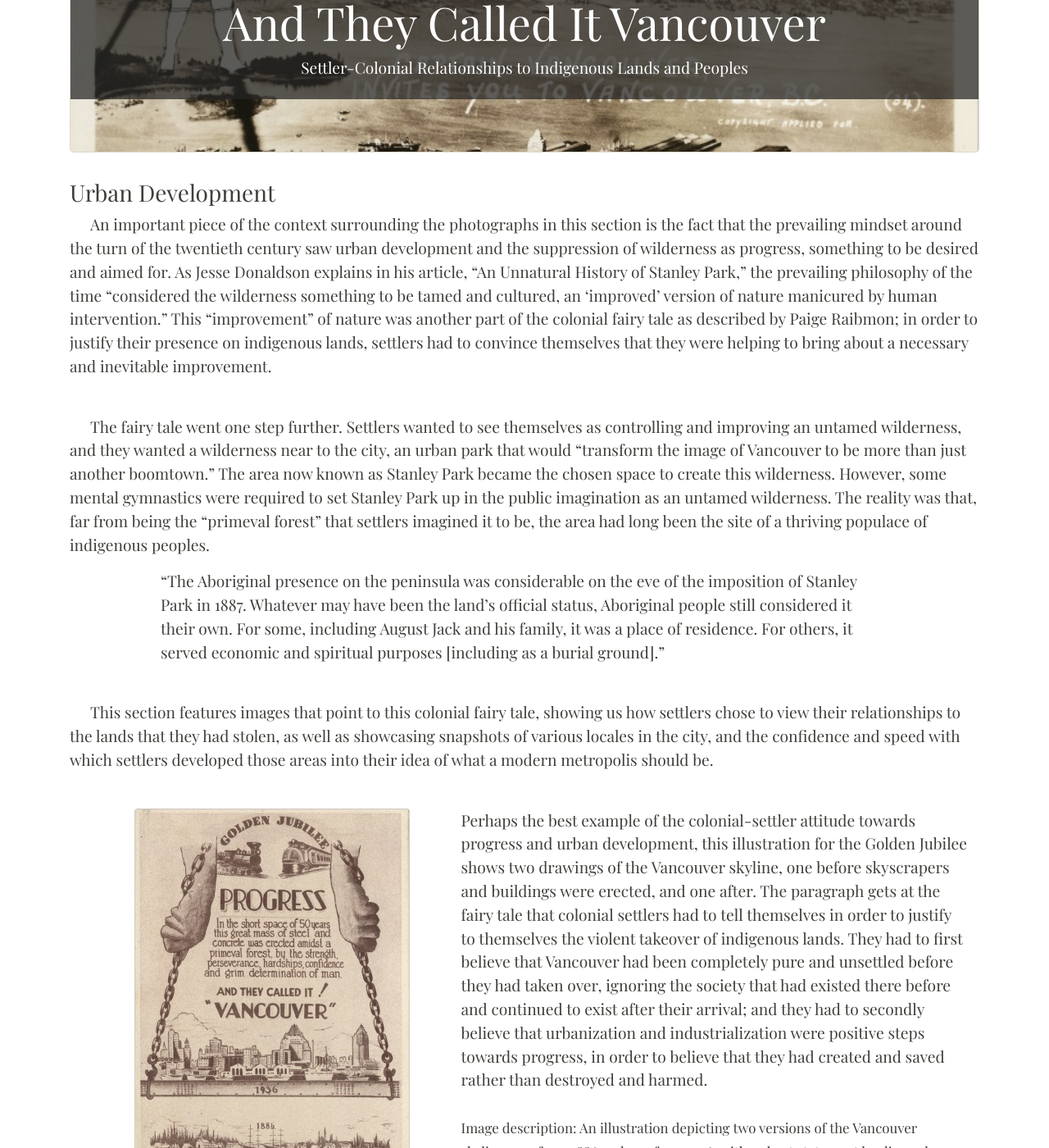
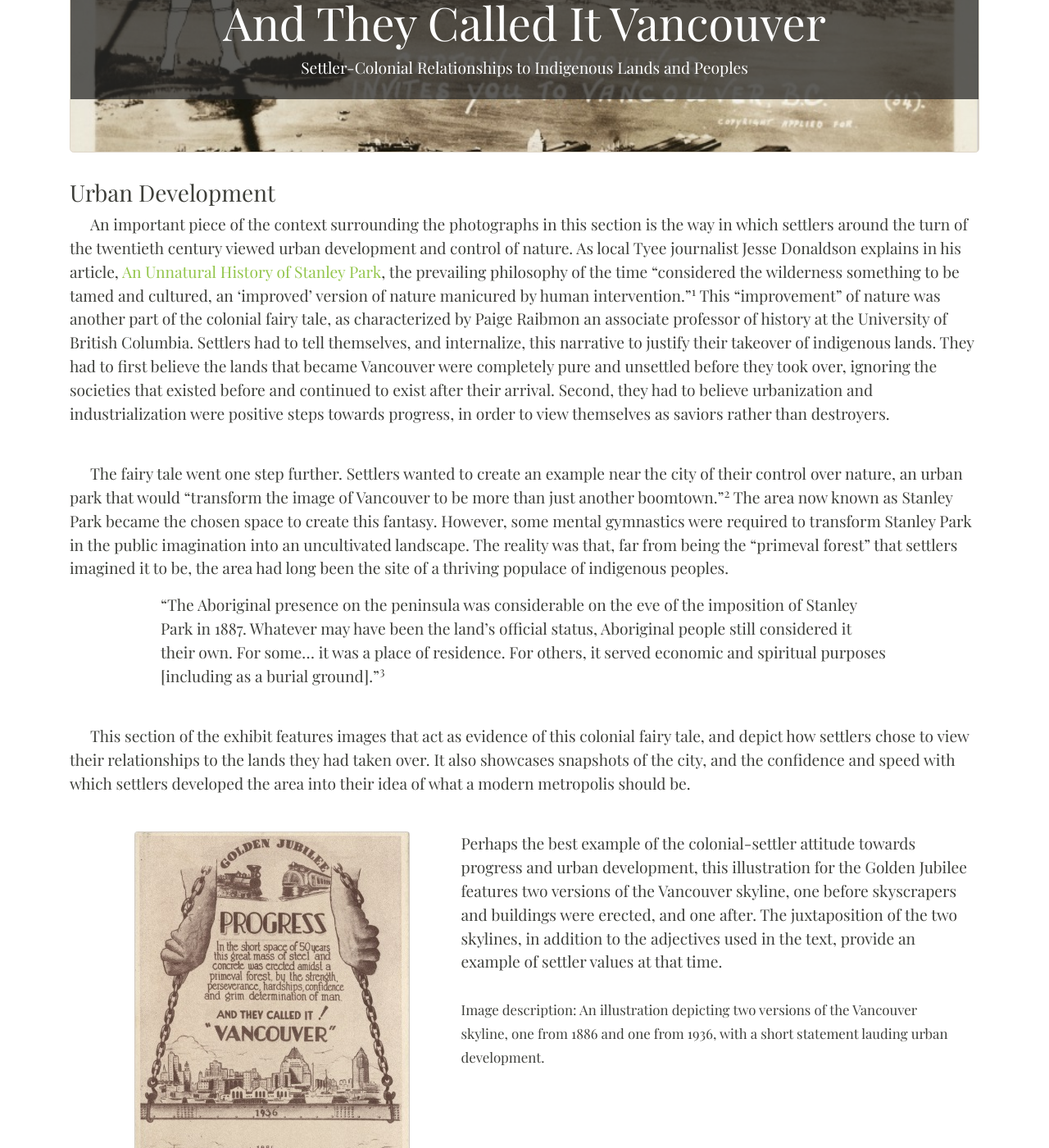
Before and after one commit to ashlynnprasad/langmann-2021, a Jekyll site: the page built from pages/urbandevelopment.md, in a window 1280 px wide and 1400 px high, scrolled down 204 px. Shown: the whole window at 82% size. Built offline with Jekyll 4.4.1, drawn with Linux system fonts in a browser that asks for light colours; nearby versions of some CDN libraries; some of the changed text lies outside the part shown.

Commit message:
updated with correct text after KL review

```diff
--- a/pages/urbandevelopment.md
+++ b/pages/urbandevelopment.md
@@ -9,12 +9,12 @@
 
 ## Urban Development
 
-<p style="text-indent: 25px;">An important piece of the context surrounding the photographs in this section is the fact that the prevailing mindset around the turn of the twentieth century saw urban development and the suppression of wilderness as progress, something to be desired and aimed for. As Jesse Donaldson explains in his article, “An Unnatural History of Stanley Park,” the prevailing philosophy of the time “considered the wilderness something to be tamed and cultured, an ‘improved’ version of nature manicured by human intervention.”  This “improvement” of nature was another part of the colonial fairy tale as described by Paige Raibmon; in order to justify their presence on indigenous lands, settlers had to convince themselves that they were helping to bring about a necessary and inevitable improvement.<br><br>
+<p style="text-indent: 25px;">An important piece of the context surrounding the photographs in this section is the way in which settlers around the turn of the twentieth century viewed urban development and control of nature. As local Tyee journalist Jesse Donaldson explains in his article, <a href="https://thetyee.ca/Life/2013/09/27/Unnatural-History-of-Stanley-Park/">An Unnatural History of Stanley Park</a>, the prevailing philosophy of the time “considered the wilderness something to be tamed and cultured, an ‘improved’ version of nature manicured by human intervention.”<sup>1</sup> This “improvement” of nature was another part of the colonial fairy tale, as characterized by Paige Raibmon an associate professor of history at the University of British Columbia. Settlers had to tell themselves, and internalize, this narrative to justify their takeover of indigenous lands. They had to first believe the lands that became Vancouver were completely pure and unsettled before they took over, ignoring the societies that existed before and continued to exist after their arrival. Second, they had to believe urbanization and industrialization were positive steps towards progress, in order to view themselves as saviors rather than destroyers.<br><br>
 
-<p style="text-indent: 25px;">The fairy tale went one step further. Settlers wanted to see themselves as controlling and improving an untamed wilderness, and they wanted a wilderness near to the city, an urban park that would “transform the image of Vancouver to be more than just another boomtown.”  The area now known as Stanley Park became the chosen space to create this wilderness. However, some mental gymnastics were required to set Stanley Park up in the public imagination as an untamed wilderness. The reality was that, far from being the “primeval forest” that settlers imagined it to be, the area had long been the site of a thriving populace of indigenous peoples.<br>
-<p style="margin-left:10%; margin-right:10%;">“The Aboriginal presence on the peninsula was considerable on the eve of the imposition of Stanley Park in 1887. Whatever may have been the land’s official status, Aboriginal people still considered it their own. For some, including August Jack and his family, it was a place of residence. For others, it served economic and spiritual purposes [including as a burial ground].”</p><br>
+<p style="text-indent: 25px;">The fairy tale went one step further. Settlers wanted to create an example near the city of their control over nature, an urban park that would “transform the image of Vancouver to be more than just another boomtown.”<sup>2</sup> The area now known as Stanley Park became the chosen space to create this fantasy. However, some mental gymnastics were required to transform Stanley Park in the public imagination into an uncultivated landscape. The reality was that, far from being the “primeval forest” that settlers imagined it to be, the area had long been the site of a thriving populace of indigenous peoples.<br>
+<p style="margin-left:10%; margin-right:10%;">“The Aboriginal presence on the peninsula was considerable on the eve of the imposition of Stanley Park in 1887. Whatever may have been the land’s official status, Aboriginal people still considered it their own. For some… it was a place of residence. For others, it served economic and spiritual purposes [including as a burial ground].”<sup>3</sup></p><br>
 
-<p style="text-indent: 25px;">This section features images that point to this colonial fairy tale, showing us how settlers chose to view their relationships to the lands that they had stolen, as well as showcasing snapshots of various locales in the city, and the confidence and speed with which settlers developed those areas into their idea of what a modern metropolis should be.<br><br>
+<p style="text-indent: 25px;">This section of the exhibit features images that act as evidence of this colonial fairy tale, and depict how settlers chose to view their relationships to the lands they had taken over. It also showcases snapshots of the city, and the confidence and speed with which settlers developed the area into their idea of what a modern metropolis should be.<br><br>
 
 <div class="container">
   <div class="row">
@@ -22,7 +22,7 @@
       {% include feature/item-figure.html objectid="langmann019" width="100" %}
     </div>
     <div class="col-sm-7">
-      Perhaps the best example of the colonial-settler attitude towards progress and urban development, this illustration for the Golden Jubilee shows two drawings of the Vancouver skyline, one before skyscrapers and buildings were erected, and one after. The paragraph gets at the fairy tale that colonial settlers had to tell themselves in order to justify to themselves the violent takeover of indigenous lands. They had to first believe that Vancouver had been completely pure and unsettled before they had taken over, ignoring the society that had existed there before and continued to exist after their arrival; and they had to secondly believe that urbanization and industrialization were positive steps towards progress, in order to believe that they had created and saved rather than destroyed and harmed.<br><br>
+      Perhaps the best example of the colonial-settler attitude towards progress and urban development, this illustration for the Golden Jubilee features two versions of the Vancouver skyline, one before skyscrapers and buildings were erected, and one after. The juxtaposition of the two skylines, in addition to the adjectives used in the text, provide an example of settler values at that time.<br><br>
       <small>Image description: An illustration depicting two versions of the Vancouver skyline, one from 1886 and one from 1936, with a short statement lauding urban development.</small>
     </div>
   </div>
@@ -31,7 +31,7 @@
 <div class="container">
   <div class="row">
     <div class="col-sm">
-     <br><br><br> The handwritten caption on this photograph of a tall row of trees, reading “This is the forest primeval,” provides further evidence for the way in which settlers chose to view the lands they had stolen, and Stanley Park in particular.<br><br>
+     <br><br><br>The handwritten caption on this photograph of a tall row of trees, reading “This is the forest primeval,” provides further evidence of the cognitive dissonance their actions required when it came to Stanley Park in particular.<br><br>
       <small>Image description: View of path through forest of Stanley Park. Written on photograph: 112. Handwritten caption reads: This is the forest primeval, Stanley Park, B.C.</small>
     </div>
     <div class="col-sm">
@@ -42,27 +42,20 @@
 
 <div class="container">
   <div class="row">
-    <div class="col-sm-7">
+    <div class="col-sm">
       {% include feature/item-figure.html objectid="langmann035" width="100" %}
     </div>
-    <div class="col-sm-5">
-      <br>This image, taken from Coal Harbour and looking toward Deadman’s Island sometime between 1891 and 1901, shows settlements along the bank of the island. These were establishments that had to be destroyed, and their residents forced to relocate, in order to achieve the impression of an unsettled, primeval land. Images such as this one provide evidence for the fact that the area known today as Stanley Park was the site of a thriving populace before it was deliberately displaced in order to appear as though it had never been settled.<br><br>
-      <small>Image description: View toward settlements on Deadman's Island from Coal Harbour.</small>
+    <div class="col-sm">
+      {% include feature/item-figure.html objectid="langmann036" width="100" %}
     </div>
   </div>
-<p style="text-indent: 25px;">Jean Barman, in her book Stanley Park’s Secret shares quotes from indigenous individuals who lived on these lands before they were forced to relocate. In one case, a man named August Jack shares his experience of his house literally being chopped down while he was inside. The house was located on the site of a future road that would wrap around the perimeter of Stanley Park, and would therefore have been not unlike the houses pictured here at the edge of Deadman’s Island.<br>
-<p style="margin-left:10%; margin-right:10%;">“We was inside this house when the surveyors come along, and they chop the corner of our house when we was eating inside.” </p><br><br>
 
-<div class="container">
-  <div class="row justify-content-md-center">
-    <div class="col-sm-5">
-      <br><br><br>This image shows English Bay at around the time when the city was making moves to develop the road around Stanley Park. In the image, buildings can be seen at the edge of the shore, which would have all been demolished in order to create the vision of Stanley Park that the city wanted.<br><br>
-      <small>Image description: A view of driftwood on the beach, with buildings in the background and the tall trees of Stanley Park in the far background.</small>
-    </div>
-    <div class="col-sm-7">
-      {% include feature/item-figure.html objectid="langmann036" width="100" %}
-    </div>
-  </div><br><br>
+<center><small>Image descriptions:<br>
+  Left: View toward settlements on Deadman's Island from Coal Harbour.<br>
+  Right: A view of driftwood on the beach, with buildings in the background and the tall trees of Stanley Park in the far background.</small></center>
+<p style="text-indent: 25px;">This image to the left, taken from Coal Harbour and looking toward Deadman’s Island sometime between 1891 and 1901, shows settlements along the shore of the island. The image to the right shows similar establishments on the other side of the park, at English Bay. When this area was transformed into Stanley Park, habitations such as these were destroyed and their residents forced to relocate.</p><br><br>
+<p style="text-indent: 25px;">The historian Jean Barman, in her book Stanley Park’s Secret shares quotes from indigenous individuals who lived on these lands before their forced relocation. In one case, a man named August Jack shares his experience of his house literally being demolished while he was inside. The house was located on the site of a future road that would wrap around the perimeter of Stanley Park, and would have been similar to the houses pictured here.<br>
+<p style="margin-left:10%; margin-right:10%;">“We was inside this house when the surveyors come along, and they chop the corner of our house when we was eating inside.”<sup>4</sup></p><br><br>
 
 <div class="container">
   <div class="row">
@@ -70,11 +63,11 @@
       {% include feature/item-figure.html objectid="langmann022" width="100" %}
     </div>
     <div class="col-sm-4">
-      This postcard is notable not only for the way it showcases the large buildings and paved roads of Vancouver’s newly-developed downtown area, as well as the parade which is apparently intended to show off the city, but also for the signage visible. One banner reads “A Hundred Thousand Welcomes,” in an example of settlers enthusiastically welcoming strangers to lands that they had stolen from the only peoples who were rightfully positioned to be offering mass welcomes.
+      This postcard is notable not only for the way it showcases the large buildings and paved roads of Vancouver’s newly-developed downtown area, as well as the parade which is apparently intended to show off the city, but also for the signage visible. One banner reads “A Hundred Thousand Welcomes,” in an example of settlers enthusiastically welcoming strangers to lands that were not rightfully theirs. In British Columbia, most of the land never came under the jurisdiction of treaties and remains unceded to this day.
     </div>
   </div>
   <center><small>Image description: View of a parade going down Granville St. Banners across the street read, "A hundred thousand welcomes" and "Just watch Vancouver's smoke."</small></center><br>
-<p style="text-indent: 25px;">Another slightly more puzzling sign in the background reads “Just Watch Vancouver's Smoke.” This could be an indication of the fact that, at the time, industrialization was seen as an mark of societal progress, and the negative impacts of things like smokestacks on the environment were not yet being widely considered – at least not by settlers.<br><br>
+<p style="text-indent: 25px;">Another slightly more puzzling sign in the background reads “Just Watch Vancouver’s Smoke.” This could be an indication of the way in which industrialization was revered, and environmental impact was not yet the subject of widespread concern – at least not by settlers.<br><br>
 
 <div class="container">
   <div class="row">
@@ -88,10 +81,10 @@
   <center><small>Image descriptions:<br>
     Left: View of buildings being constructed in downtown Vancouver.<br>
     Right: Aerial view of Vancouver, B.C.</small></center><br>
- <p style="text-indent: 25px;">These triumphant aerial shots portray the sprawling, newly erected buildings of Vancouver’s downtown hub. Not everyone was permitted to share in the perceived progress of the young city, however. By the time Vancouver was developing as a city, indigenous peoples had already faced a long history of settler-colonialists and the Canadian government ignoring their land rights.<br>
-  <p style="margin-left:10%; margin-right:10%;">“Colonial governments in Canada initially practiced a policy of extinguishment, which meant that Aboriginal peoples’ rights would be surrendered or legislated away, often in exchange for treaty rights…. Over time, however, many Aboriginal people found that the Canadian state continued to subjugate them and infringe upon the very rights they thought would be respected…. For example, the government added specific pieces of discriminatory legislation in the Indian Act that made it illegal for Aboriginal people to organize politically or to hire legal counsel to further land claims.”</p><br>
-  <p style="text-indent: 25px;">In this way, indigenous peoples were forced to watch their traditional and ancestral homelands, such as those pictured in the images above, give way to settlements that they were forcibly excluded from, while any powers they had to seek redress were also stripped away. “The government amended the Indian Act in 1927 making it illegal for us to hire lawyers and hold meetings to pursue land claims. Despite this injustice, First Nations worked together to form the Native Brotherhood of British Columbia and other political organizations to assert our Aboriginal rights.” <br><br>
-<p style="text-indent: 25px;">Jordan Stranger-Ross discusses the idea that there has been a historical “opposition assumed between the civilization cities are imagined to represent, and the imagined savageness of Indigenous people…. There is an idea that the two can’t coexist.”  For this reason, when settlers designated lands for First Nations reserves, those lands were often not centrally located near developing urban hubs. “If you look at where reserves have been placed in this country, they’re largely on the outskirts,” says Ginger Gosnell-Myers. “That’s by design ... we’re looking at a deliberate history of exclusion.” <br><br>
+ <p style="text-indent: 25px;">These triumphant aerial shots portray the sprawling, newly erected buildings of Vancouver’s downtown hub. However, not everyone was permitted to share in the perceived progress of the young city. By the time Vancouver was developing as a major city, indigenous peoples had already faced a long history of marginalization. Erin Hanson, in <a href=https://indigenousfoundations.arts.ubc.ca/aboriginal_rights/>Aboriginal Rights</a>, notes:<br>
+  <p style="margin-left:10%; margin-right:10%;">“Colonial governments in Canada initially practiced a policy of extinguishment, which meant that Aboriginal peoples’ rights would be surrendered or legislated away, often in exchange for treaty rights…. Over time, however, many Aboriginal people found that the Canadian state continued to subjugate them and infringe upon the very rights they thought would be respected…. For example, the government added specific pieces of discriminatory legislation in the Indian Act that made it illegal for Aboriginal people to organize politically or to hire legal counsel to further land claims.”<sup>5</sup> </p><br>
+  <p style="text-indent: 25px;">In this way, indigenous peoples were forced to watch their traditional and ancestral homelands give way to settlements they were forcibly excluded from, such as those pictured above, while any power they had to seek redress were also stripped away. As noted by an unnamed source quoted in the Museum of Anthropology’s <a href=http://www2.moa.ubc.ca/musqueamteachingkit/history.php>Musqueam Teaching Kit</a>, “The government amended the Indian Act in 1927 making it illegal for us to hire lawyers and hold meetings to pursue land claims. Despite this injustice, First Nations worked together to form the Native Brotherhood of British Columbia and other political organizations to assert our Aboriginal rights.”<sup>6</sup><br><br>
+<p style="text-indent: 25px;">Jordan Stanger-Ross, associate professor of history at the University of Victoria and director of the Landscapes of Injustice research project, discusses the idea that there has been a historical “opposition assumed between the civilization cities are imagined to represent, and the imagined savageness of Indigenous people…. There is an idea that the two can’t coexist.”<sup>7</sup> For this reason, when settlers designated lands for First Nations reserves, those lands were often not centrally located near developing urban hubs. “If you look at where reserves have been placed in this country, they’re largely on the outskirts,” says Ginger Gosnell-Myers of the Nisga’a and Kwakwak'awakw Nations, and Indigenous Relations Manager at the City of Vancouver. “That’s by design... we’re looking at a deliberate history of exclusion.”<sup>8</sup><br><br>
 
   {% include feature/item-figure.html objectid="langmann038" width="75" %}<br>
   <center>This image, from Cole Harris' <i>The Resettlement of British Columbia</i>, shows sales and pre-emptions of land in the Lower Mainland before Confederation. Tiny blocks labeled "I.R." for "Indian Reserve" show how indigenous peoples were pushed to the margins of the city.</center><br><br>
@@ -111,14 +104,24 @@
 <div class="container">
   <div class="row">
     <div class="col-sm-4">
-      This image portrays a group of settler men laying cement for sidewalks in the rapidly developing urban hub now known as Vancouver. Once Stanley Park was designated as the city’s main park, it seems to have become less important to ensure that the rest of Vancouver remain natural and authentic, and as such, construction and urbanization exploded in the rest of the city.
+      This image portrays a group of settler men laying cement for sidewalks in the rapidly developing urban hub now known as the Greater Vancouver Regional District. Few European settlers occupied the area until the 1850s, when New Westminster (now a suburb of Vancouver) was established. The area saw a further population increase in the 1860s when a gold rush attracted settlers to the Cariboo Mountains. Vancouver was not incorporated as a city until 1886.<sup>9</sup>
     </div>
     <div class="col-sm-8">
       {% include feature/item-figure.html objectid="langmann020" width="100" %}
     </div>
   </div>
   <center><small>Image description: Image of labourers working on putting in cement sidewalks between Richards and Seymour Streets. The project was contracted by G.W. Ledingham.</small></center><br><br>
-  <p style="text-indent: 25px;">This image clearly shows us what kinds of people were in charge of building and designing the new city – and by extension, which kinds of people were not included – and puts one in mind of what the city might have been like if the indigenous peoples to whom the land belonged and was sacred had been allowed to have a say in the creation of the new city. The image, and the fact that someone made sure to photographically document the laying of cement, gives us an insight into what settlers of the time identified as markers of societal progress.<br><br>
+  <p style="text-indent: 25px;">This image demonstrates that the rapid development of the new city was largely carried out by settlers of European descent. The image, and the fact that someone made sure to photographically document the laying of cement, also gives us a sense of the pride that settlers took in their new city.<br><br>
+
+ <div class="container">
+  <div class="row">
+    <div class="col-sm-8">
+      {% include feature/item-figure.html objectid="langmann028" width="100" %}
+    </div>
+    <div class="col-sm-4">
+      This postcard depicts the entrance to Stanley Park after construction had been completed. The image shows a carefully pruned lawn with flower boxes and sparse trees in the foreground, with the “wild” expanse of tall trees in the background. Individuals in suits and dresses – presumably settlers – can be seen walking along the promenade and stopping to chat with one another, while their cars stay parked to the left.
+    </div>
+  </div>
 
 
   <div class="col-md-12">
```
